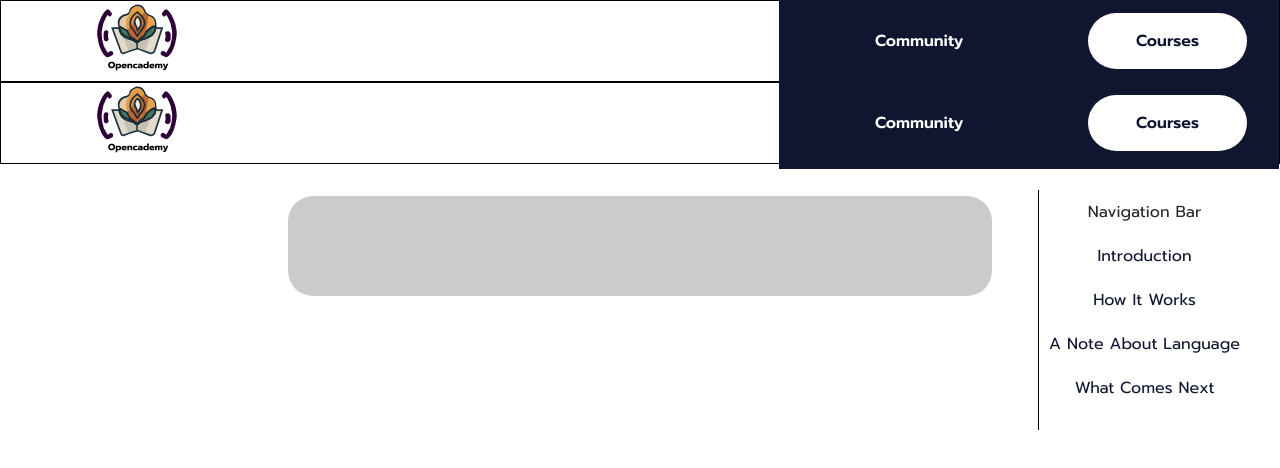
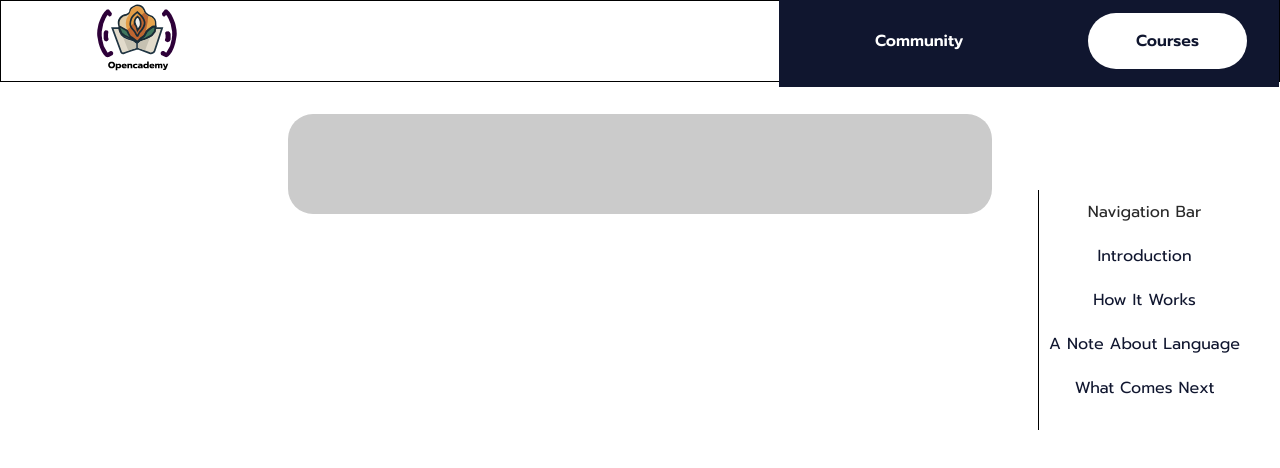
Before and after one commit to vbv-nyk/opencademy, a Next.js app: page /maincontent in a window 1280 px wide. Shown: the top 468 px of the page. Built offline with nearby package versions, Linux system fonts and the light colour scheme.

Commit message:
resolved merge conflict

```diff
--- a/components/MainPage/MainPage.tsx
+++ b/components/MainPage/MainPage.tsx
@@ -1,16 +1,15 @@
-import { foundationContent } from "../../pages/api/courseContentAPI";
-import Header from "../Header/Header";
-import styles from "./MainPage.module.css";
-import Sidebar from "./subComponents/Sidebar";
+import { foundationContent } from "../../pages/api/courseContentAPI"
+import Header from "../Header/Header"
+import styles from "./MainPage.module.css"
+import Sidebar from "./subComponents/Sidebar"
 
-import { renderToString } from "react-dom/server";
-import { hydrate } from "react-dom";
+import { renderToString } from "react-dom/server"
+import { hydrate } from "react-dom"
 
 export default function MainPage(props: any) {
-  const markup = props.dataPath;
+	const markup = props.dataPath
 	return (
 		<div>
-      <Header />
 			<div className={styles.mainPageContainer}>
 				<div className={styles.lessonInformation}>
 					<div className={styles.mainTitle}>{props.title}</div>
@@ -20,5 +19,5 @@ export default function MainPage(props: any) {
 				<Sidebar />
 			</div>
 		</div>
-  );
+	)
 }
```
Lines whose indentation alone changed are shown as unchanged.
